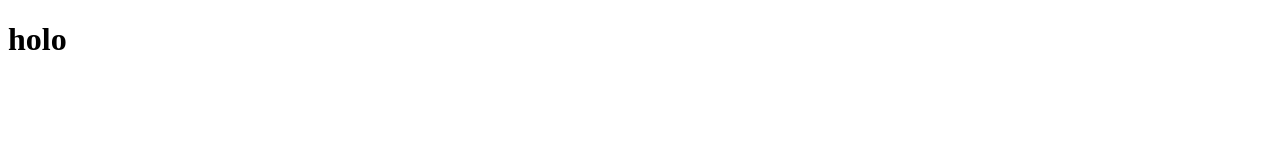
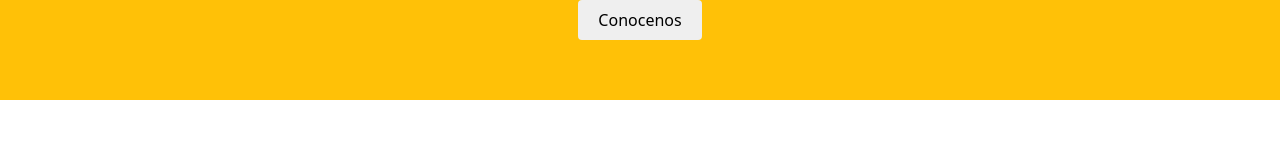
Before and after one commit to Trevor-Velmont/prueba-github, a plain HTML site: page index.html in a window 1280 px wide. Drawn offline with nearby package versions, Linux system fonts and the light colour scheme.

Commit message:
Actualiza la página de inicio con un nuevo diseño

```diff
--- a/index.html
+++ b/index.html
@@ -1,11 +1,24 @@
 <!DOCTYPE html>
 <html lang="en">
+
 <head>
     <meta charset="UTF-8">
     <meta name="viewport" content="width=device-width, initial-scale=1.0">
-    <title>Document</title>
+    <link href="https://cdn.jsdelivr.net/npm/bootstrap@5.3.1/dist/css/bootstrap.min.css" rel="stylesheet"
+        integrity="sha384-4bw+/aepP/YC94hEpVNVgiZdgIC5+VKNBQNGCHeKRQN+PtmoHDEXuppvnDJzQIu9" crossorigin="anonymous">
+    <link rel="stylesheet" href="style.css">
+        <title>Document</title>
 </head>
+
 <body>
-   <h1>holo</h1>
+    <div class="container-fluid text-center bg-warning" style="height: 100px;">
+
+        <button class="btn-bd-primary">Conocenos</button>
+    </div>
+
 </body>
+<script src="https://cdn.jsdelivr.net/npm/bootstrap@5.3.1/dist/js/bootstrap.bundle.min.js"
+    integrity="sha384-HwwvtgBNo3bZJJLYd8oVXjrBZt8cqVSpeBNS5n7C8IVInixGAoxmnlMuBnhbgrkm" crossorigin="anonymous">
+    </script>
+
 </html>
--- a/style.css
+++ b/style.css
@@ -0,0 +1,6 @@
+.btn-bd-primary {
+    border: none;
+    border-radius: 4px;
+    padding: 8px 20px;
+
+  }
```
